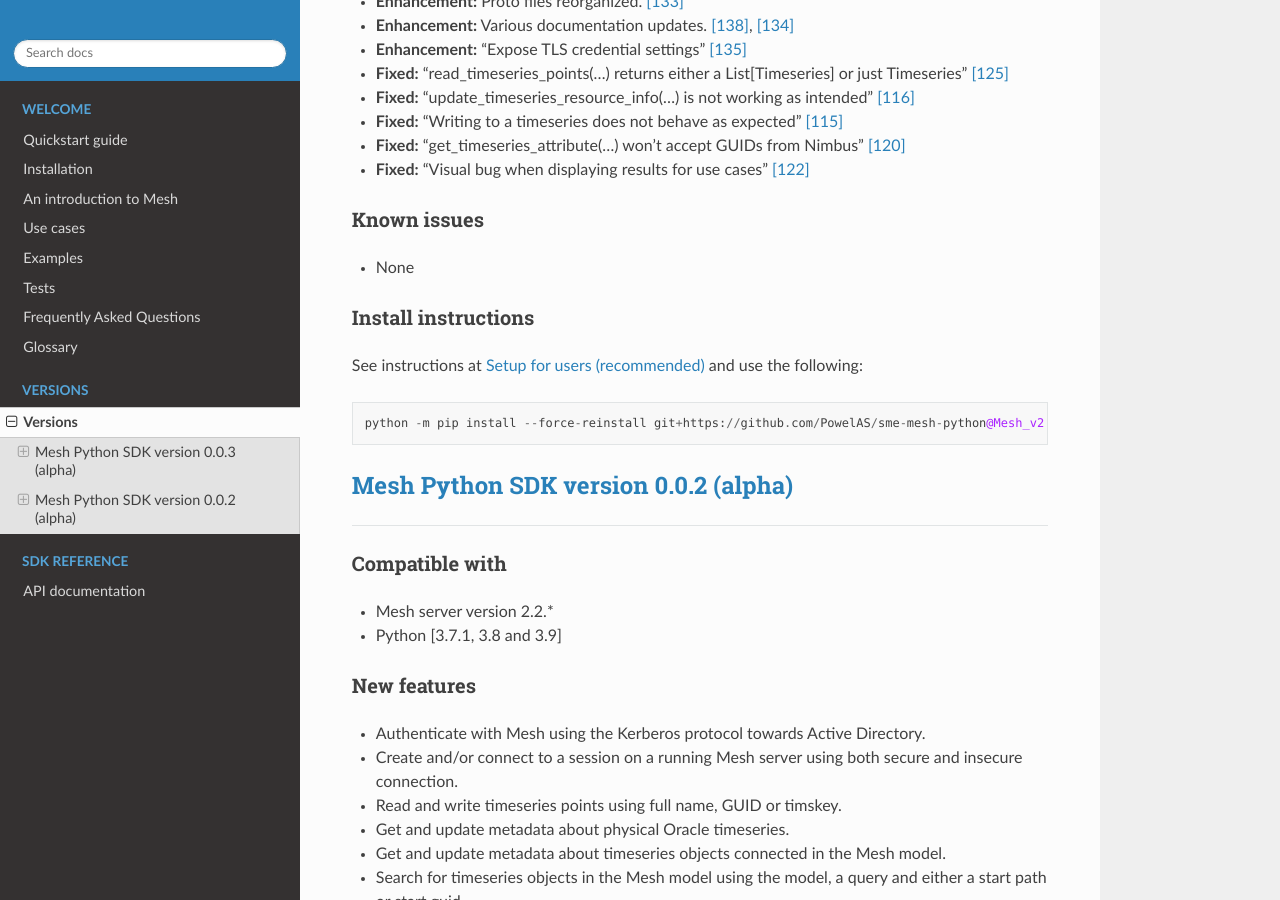
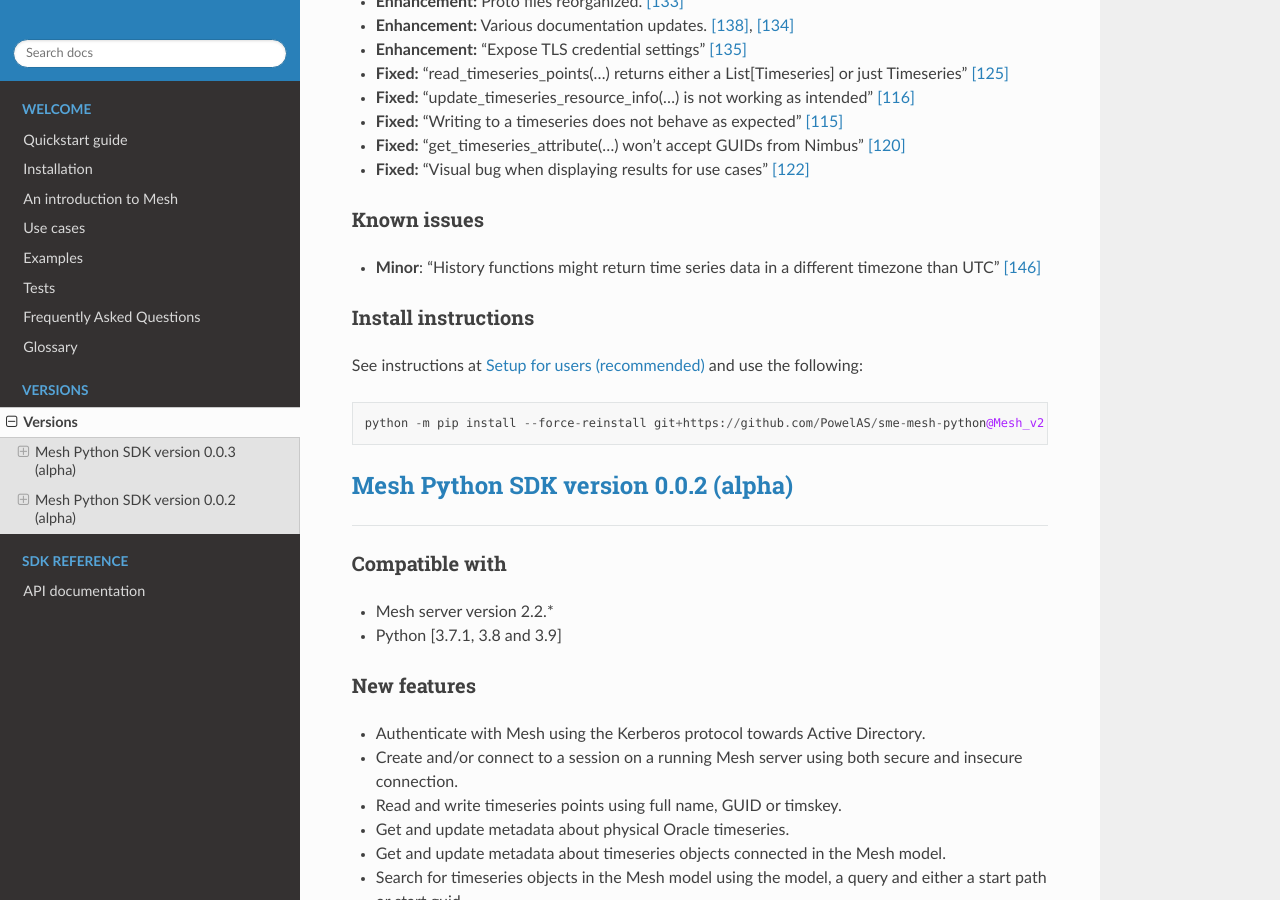
Before and after one commit to Volue-Public/energy-mesh-python, a Sphinx documentation site: the page built from docs/source/versions.rst, in a window 1280 px wide and 900 px high, scrolled down 641 px. Built offline with Sphinx 7.4.7 and the Read the Docs theme 2.0.0, drawn with Linux system fonts in a browser that asks for light colours; pages that are not in the unit, such as notebooks, are missing from menus.

Commit message:
Added a known issue in version 0.0.3

```diff
--- a/docs/source/versions.rst
+++ b/docs/source/versions.rst
@@ -37,7 +37,7 @@
 Known issues
 ~~~~~~~~~~~~~~~~~~
 
-- None
+- **Minor**: "History functions might return time series data in a different timezone than UTC" :issue:`146`
 
 Install instructions
 ~~~~~~~~~~~~~~~~~~~~~~~~~~~~~~~~~~~~
```
Also changed, not shown: docs/source/mesh_functions.rst (renamed from docs/source/functions.rst), docs/source/mesh_search.rst (renamed from docs/source/search.rst).
